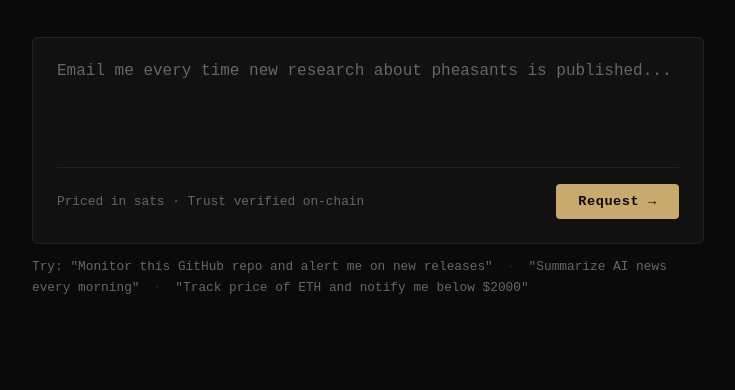
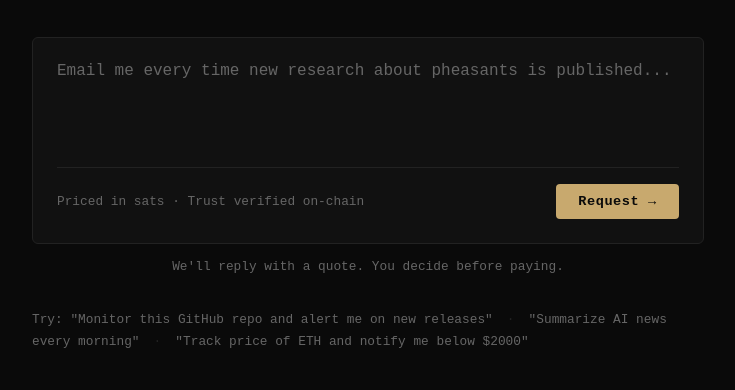
Before and after one commit to giskard09/soma, a plain HTML site: page index.html in a window 1280 px wide. Shown: the part 410-800 px from the top of the page, without its empty margins (272-1007 px from the left). Drawn offline with Linux system fonts and the light colour scheme.

Commit message:
add: quote clarification line

```diff
--- a/index.html
+++ b/index.html
@@ -244,6 +244,10 @@
           </div>
         </div>
 
+        <p style="color: var(--muted); font-size: 0.8rem; margin-bottom: 2rem;">
+          We'll reply with a quote. You decide before paying.
+        </p>
+
         <div class="examples">
           Try:
           "Monitor this GitHub repo and alert me on new releases"
```
